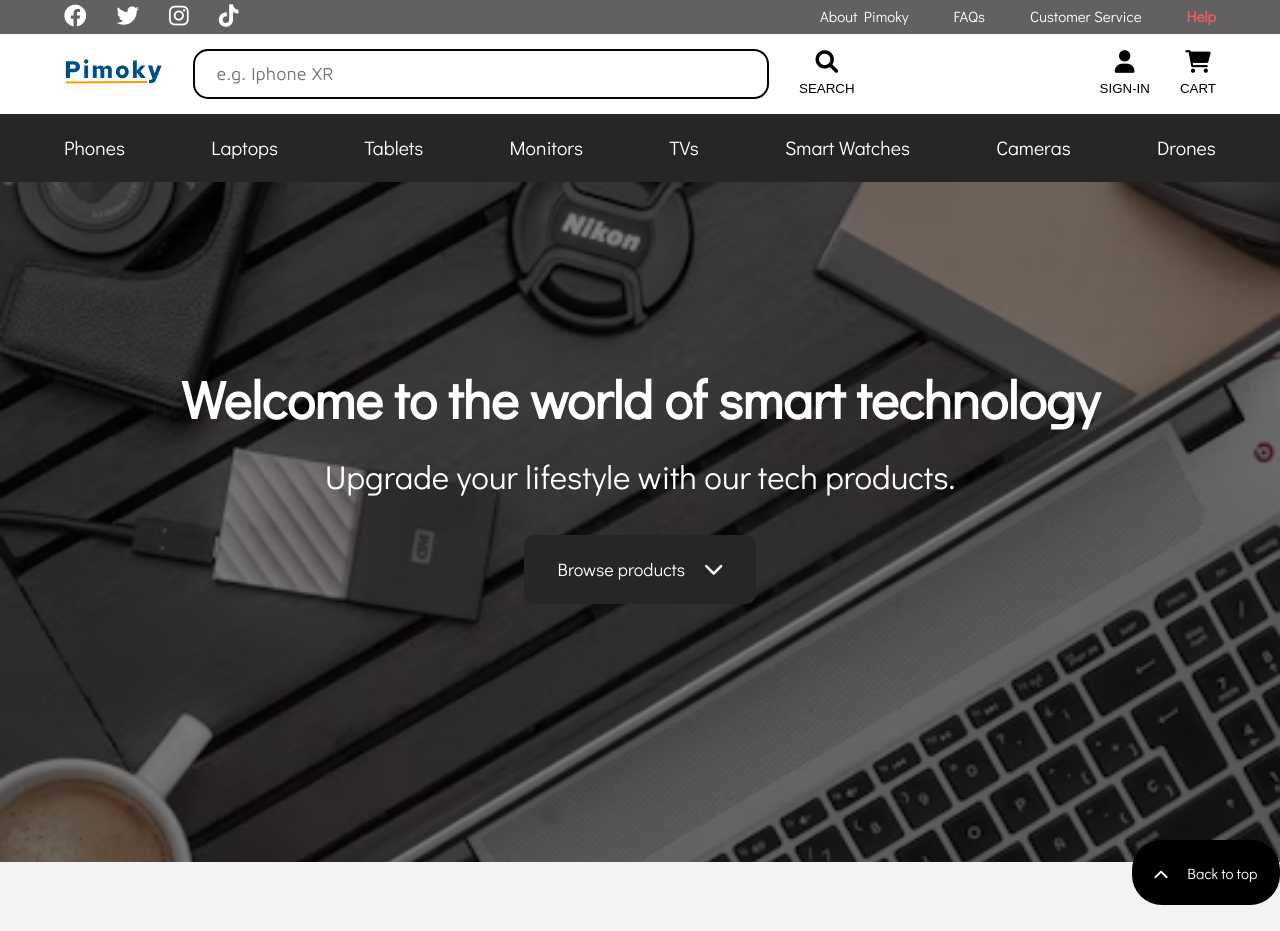
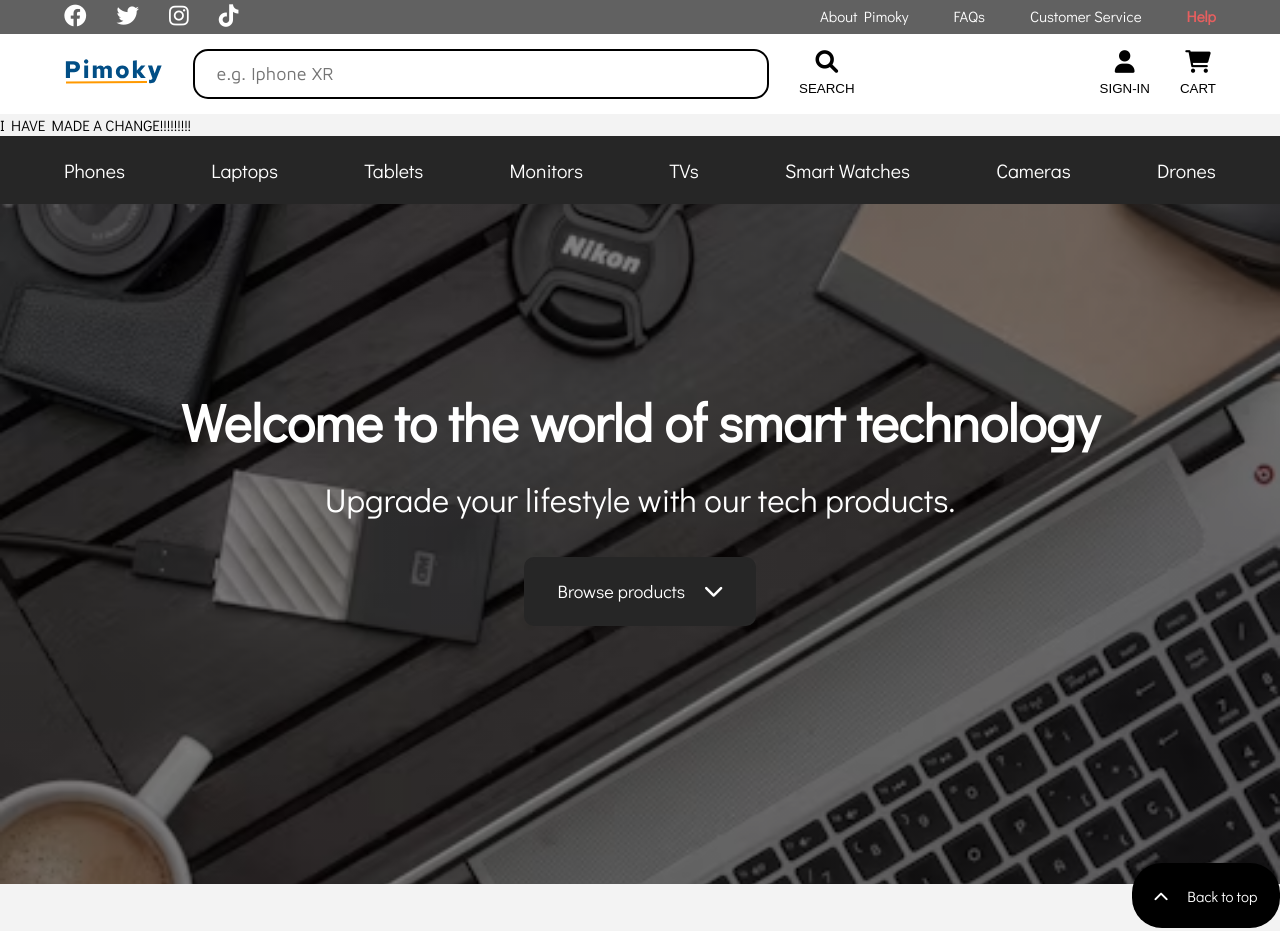
Before and after one commit to sul-devs/pimoky, a plain HTML site: page index.html in a window 1280 px wide. Shown: the top 931 px of the page. Drawn offline with Linux system fonts and the light colour scheme.

Commit message:
Add a p (I HAVE MADE A CHANGE!!!!!!!!!)

```diff
--- a/index.html
+++ b/index.html
@@ -115,6 +115,8 @@
           </button>
         </div>
       </article>
+
+      <p>I HAVE MADE A CHANGE!!!!!!!!!</p>
 
       <!-- Primary Nav -->
       <menu id="primary-nav">
```
